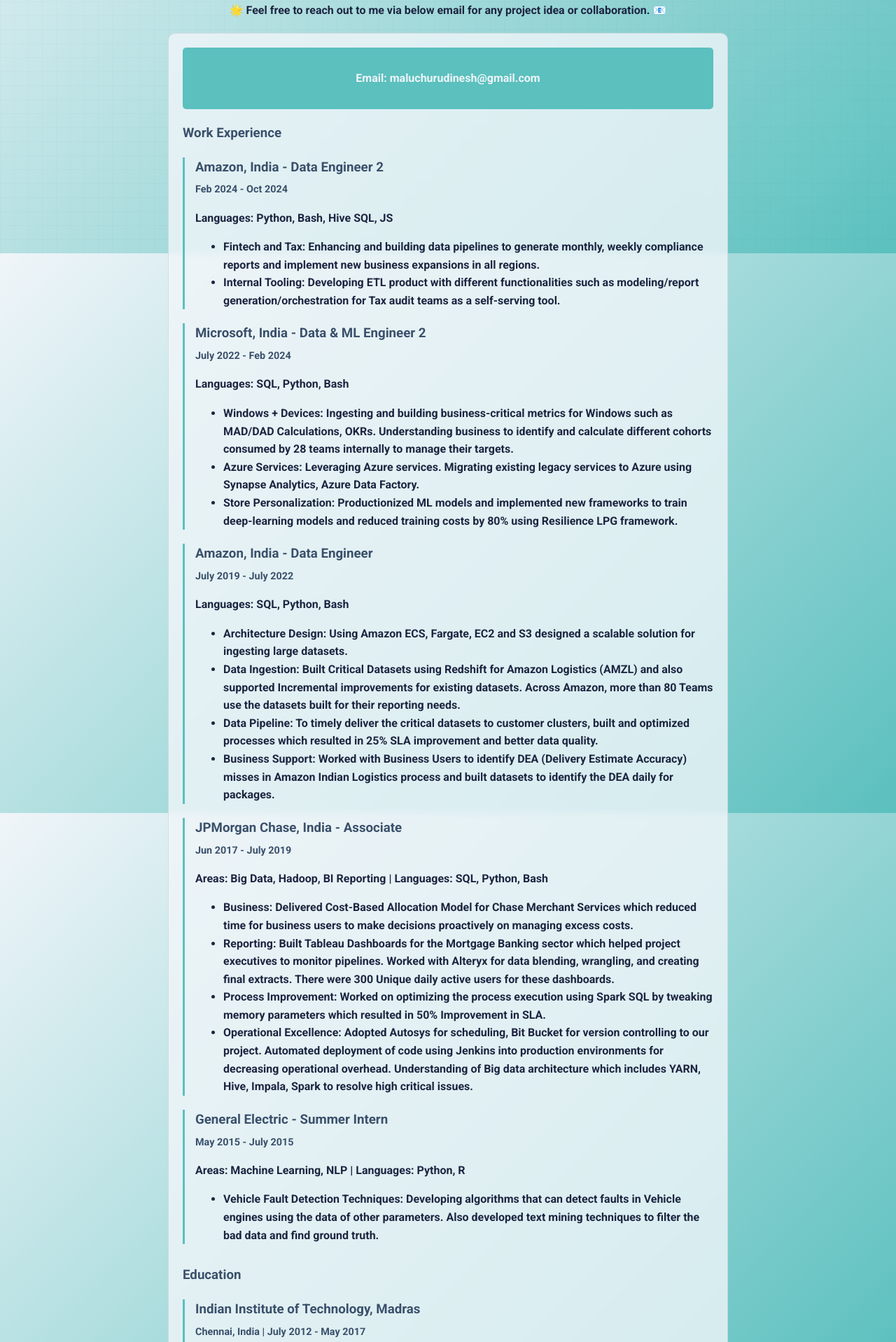
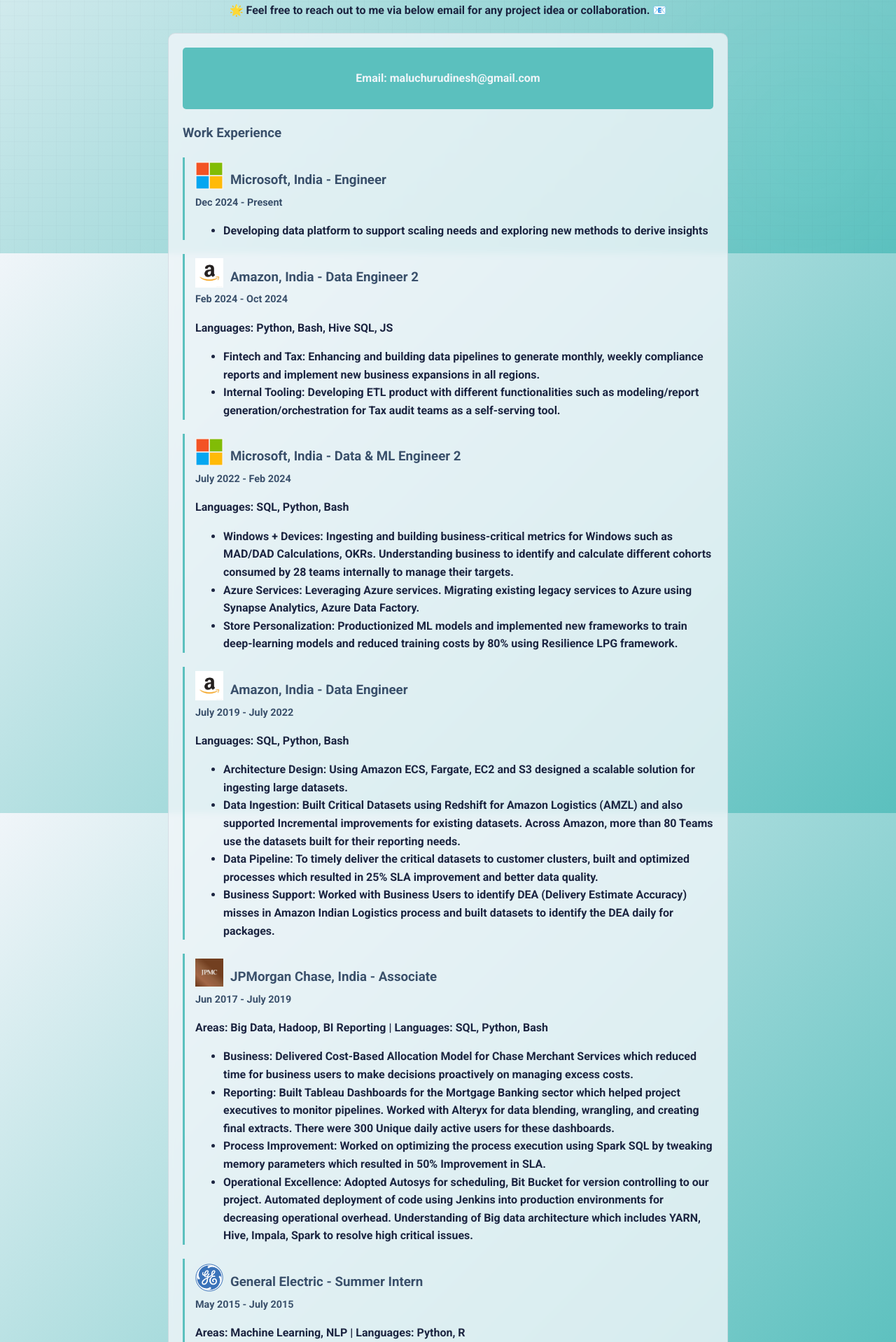
Before and after one commit to dinesh-coderepo/blogsite, a Flask app: page /about in a window 1280 px wide. Shown: the part 438-2356 px from the top of the page at 70% size. Run offline with Flask 3, Linux system fonts and the light colour scheme.

Commit message:
Design - Complete

```diff
--- a/src/templates/about.html
+++ b/src/templates/about.html
@@ -250,6 +250,21 @@
         body.dark-mode a:hover {
             color: #5BC0BE;  /* Slightly darker cyan for hover in dark mode */
         }
+        /* New company logo style */
+        .company-logo {
+            width: 40px;
+            height: auto;
+            margin-right: 10px;
+            vertical-align: middle;
+            transition: transform .3s ease;
+        }
+        .company-logo:hover {
+            transform: scale(1.1);
+        }
+        .job-header {
+            display: flex;
+            align-items: center;
+        }
     </style>
 </head>
 <body>
@@ -282,7 +297,21 @@
                 <h3>Work Experience</h3>
 
                 <div class="job">
-                    <h3>Amazon, India - Data Engineer 2</h3>
+                    <div class="job-header">
+                        <img class="company-logo" src="/static/logos/microsoft.png" alt="Microsoft Logo">
+                        <h3>Microsoft, India - Engineer</h3>
+                    </div>
+                    <div class="job-details">Dec 2024 - Present</div>
+                    <ul>
+                        <li>Developing data platform to support scaling needs and exploring new methods to derive insights</li>
+                    </ul>
+                </div>
+
+                <div class="job">
+                    <div class="job-header">
+                        <img class="company-logo" src="/static/logos/amazon.png" alt="Amazon Logo">
+                        <h3>Amazon, India - Data Engineer 2</h3>
+                    </div>
                     <div class="job-details">Feb 2024 - Oct 2024</div>
                     <p><strong>Languages:</strong> Python, Bash, Hive SQL, JS</p>
                     <ul>
@@ -292,7 +321,10 @@
                 </div>
 
                 <div class="job">
-                    <h3>Microsoft, India - Data & ML Engineer 2</h3>
+                    <div class="job-header">
+                        <img class="company-logo" src="/static/logos/microsoft.png" alt="Microsoft Logo">
+                        <h3>Microsoft, India - Data & ML Engineer 2</h3>
+                    </div>
                     <div class="job-details">July 2022 - Feb 2024</div>
                     <p><strong>Languages:</strong> SQL, Python, Bash</p>
                     <ul>
@@ -303,7 +335,10 @@
                 </div>
 
                 <div class="job">
-                    <h3>Amazon, India - Data Engineer</h3>
+                    <div class="job-header">
+                        <img class="company-logo" src="/static/logos/amazon.png" alt="Amazon Logo">
+                        <h3>Amazon, India - Data Engineer</h3>
+                    </div>
                     <div class="job-details">July 2019 - July 2022</div>
                     <p><strong>Languages:</strong> SQL, Python, Bash</p>
                     <ul>
@@ -315,7 +350,10 @@
                 </div>
 
                 <div class="job">
-                    <h3>JPMorgan Chase, India - Associate</h3>
+                    <div class="job-header">
+                        <img class="company-logo" src="/static/logos/jpmorgan.png" alt="JPMorgan Chase Logo">
+                        <h3>JPMorgan Chase, India - Associate</h3>
+                    </div>
                     <div class="job-details">Jun 2017 - July 2019</div>
                     <p><strong>Areas:</strong> Big Data, Hadoop, BI Reporting | <strong>Languages:</strong> SQL, Python, Bash</p>
                     <ul>
@@ -327,7 +365,10 @@
                 </div>
 
                 <div class="job">
-                    <h3>General Electric - Summer Intern</h3>
+                    <div class="job-header">
+                        <img class="company-logo" src="/static/logos/ge.png" alt="General Electric Logo">
+                        <h3>General Electric - Summer Intern</h3>
+                    </div>
                     <div class="job-details">May 2015 - July 2015</div>
                     <p><strong>Areas:</strong> Machine Learning, NLP | <strong>Languages:</strong> Python, R</p>
                     <ul>
```
Also changed, not shown: src/templates/index_blog.html (+12 -2 lines), src/static/logos/amazon.png (added), src/static/logos/ge.png (added), src/static/logos/jpmorgan.png (added), src/static/logos/microsoft.png (added).
